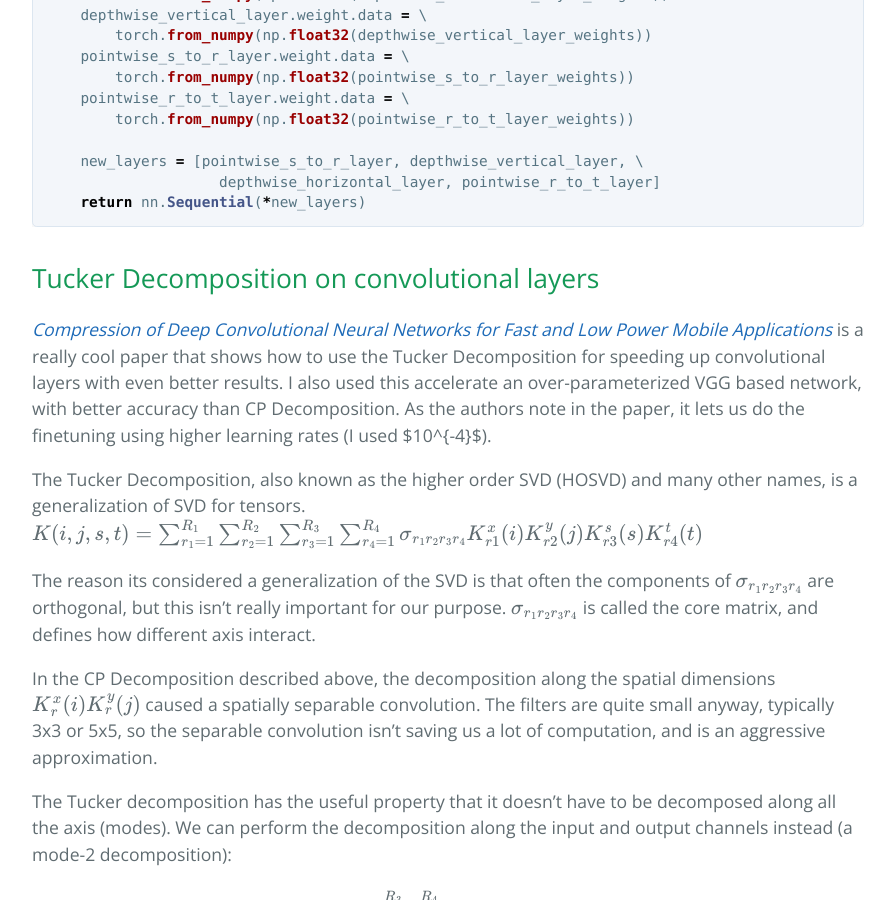
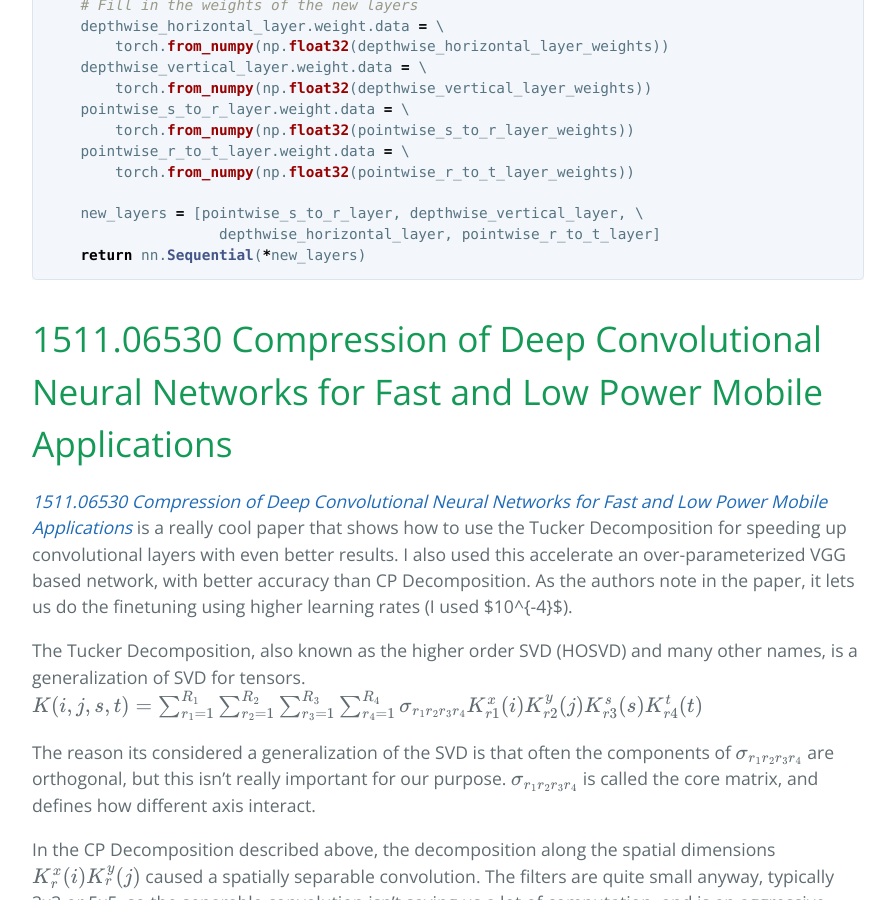
Before and after one commit to jacobgil/jacobgil.github.io, a Jekyll site: the page built from _posts/2018-01-23-tensor-decompositions-deep-neural-networks.md, in a window 1280 px wide and 900 px high, scrolled down 6387 px. Shown: the whole window, without its empty margins (192-1087 px from the left). Built offline with Jekyll 4.4.1, drawn with Linux system fonts in a browser that asks for light colours; formulas are drawn with MathJax 3; comment, search, counter and statistics services are not loaded; some of the changed text lies outside the part shown.

Commit message:
Update 2018-01-23-tensor-decompositions-deep-neural-networks.md

````diff
--- a/_posts/2018-01-23-tensor-decompositions-deep-neural-networks.md
+++ b/_posts/2018-01-23-tensor-decompositions-deep-neural-networks.md
@@ -85,9 +85,9 @@ Following the SVD example, we would want to somehow decompose the tensor into se
 
 For this we will use the two popular (well, at least in the world of Tensor algorithms) tensor decompositions: the CP decomposition and the Tucker decomposition (also called higher-order SVD and many other names).
 
-# CP Decomposition on convolutional layers
+# 1412.6553 Speeding-up Convolutional Neural Networks Using Fine-tuned CP-Decomposition
 
-[*Speeding-up Convolutional Neural Networks Using Fine-tuned CP-Decomposition*](https://arxiv.org/abs/1412.6553) shows how CP-Decomposition can be used to speed up convolutional layers.
+[*1412.6553 Speeding-up Convolutional Neural Networks Using Fine-tuned CP-Decomposition*](https://arxiv.org/abs/1412.6553) shows how CP-Decomposition can be used to speed up convolutional layers.
 As we will see, this factors the convolutional layer into something that resembles mobile nets.
 
 They were able to use this to accelerate a network by more than x8 without significant decrease in accuracy. In my own experiments I was able to use this get a x2 speedup on a network based
@@ -221,8 +221,8 @@ def cp_decomposition_conv_layer(layer, rank):
     return nn.Sequential(*new_layers)
 ```
 
-## Tucker Decomposition on convolutional layers
-[*Compression of Deep Convolutional Neural Networks for Fast and Low Power Mobile Applications*](https://arxiv.org/abs/1511.06530) is a really cool paper that shows how to use the Tucker Decomposition for speeding up convolutional layers with even better results.
+# 1511.06530 Compression of Deep Convolutional Neural Networks for Fast and Low Power Mobile Applications
+[*1511.06530 Compression of Deep Convolutional Neural Networks for Fast and Low Power Mobile Applications*](https://arxiv.org/abs/1511.06530) is a really cool paper that shows how to use the Tucker Decomposition for speeding up convolutional layers with even better results.
 I also used this accelerate an over-parameterized VGG based network, with better accuracy than CP Decomposition. As the authors note in the paper, it lets us do the finetuning using higher learning rates (I used $10^{-4}$).
 
 The Tucker Decomposition, also known as the higher order SVD (HOSVD) and many other names, is a generalization of SVD for tensors.
````
Also changed, not shown: other parts of _posts/2018-01-23-tensor-decompositions-deep-neural-networks.md (+1 -1 lines).
